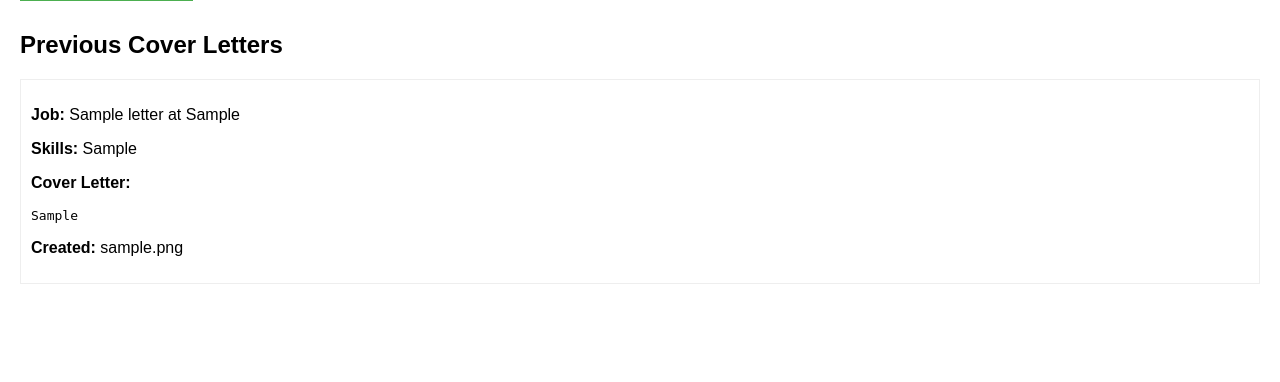
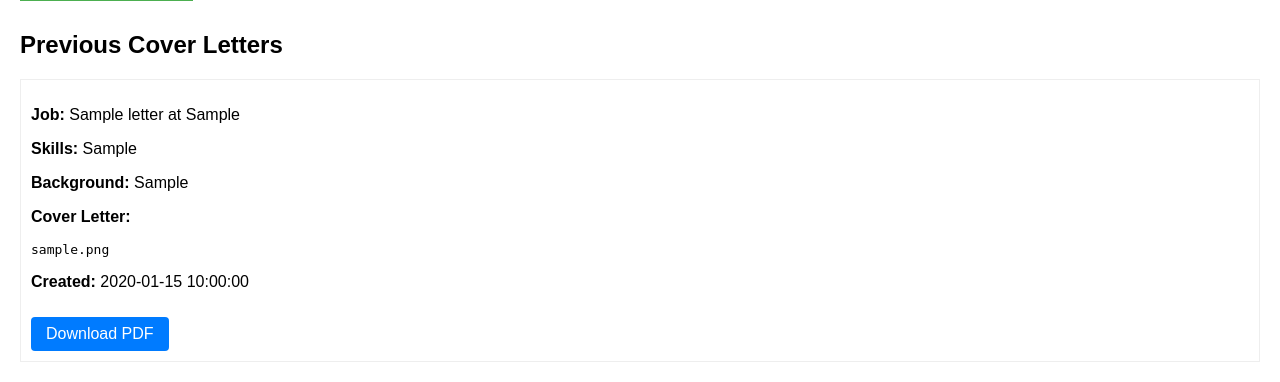
Before and after one commit to mmayden/cover_letter_assistant, a Flask app: page / in a window 1280 px wide. Shown: the part 423-805 px from the top of the page. Before the commit the page ends 707 px from the top, so only its background shows below. Run offline with Flask 3, Linux system fonts and the light colour scheme; tables that the repository leaves empty hold one stand-in row (values such as "Sample post").

Commit message:
Added reportlab for PDG generation and PDF download route for cover letters

```diff
--- a/app.py
+++ b/app.py
@@ -1,8 +1,10 @@
-from flask import Flask, request, render_template
+from flask import Flask, request, render_template, send_file
 import requests
 from dotenv import load_dotenv
 import os
 from database import init_db, save_cover_letter, get_all_cover_letters
+from reportlab.lib.pagesizes import letter
+from reportlab.pdfgen import canvas
 
 load_dotenv()
 app = Flask(__name__)
@@ -57,6 +59,21 @@ def index():
     letters = get_all_cover_letters()
     return render_template('index.html', cover_letter=cover_letter, letters=letters)
 
+@app.route('/download/<int:letter_id>')
+def download_letter(letter_id):
+    letters = get_all_cover_letters()
+    letter = next((l for l in letters if l[0] == letter_id), None)
+    if not letter:
+        return "Letter not found", 404
+    filename = f"cover_letter_{letter_id}.pdf"
+    c = canvas.Canvas(filename, pagesize=letter)
+    y = 750
+    for line in letter[4].split('\n'):
+        c.drawString(100, y, line)
+        y -= 15
+    c.save()
+    return send_file(filename, as_attachment=True)
+
 if __name__ == '__main__':
     init_db()
     app.run(debug=True)
--- a/database.py
+++ b/database.py
@@ -26,7 +26,7 @@ def save_cover_letter(job_title, company, skills, cover_letter, background=''):
 def get_all_cover_letters():
     conn = sqlite3.connect('cover_letters.db')
     c = conn.cursor()
-    c.execute('SELECT job_title, company, skills, background, cover_letter, created_at FROM cover_letters')
+    c.execute('SELECT id, job_title, company, skills, background, cover_letter, created_at FROM cover_letters')
     letters = c.fetchall()
     conn.close()
     return letters
--- a/requirements.txt
+++ b/requirements.txt
@@ -1,3 +1,4 @@
 flask==3.0.3
-requests==2.31.0
+requests==2.32.3
 python-dotenv==1.0.1
+reportlab==4.2.5
--- a/templates/index.html
+++ b/templates/index.html
@@ -14,6 +14,8 @@
         .history { margin-top: 30px; }
         .history-item { margin-bottom: 15px; padding: 10px; border: 1px solid #eee; }
         .error { color: red; }
+        .download-btn { display: inline-block; padding: 8px 15px; background-color: #007BFF; color: white; text-decoration: none; border-radius: 4px; margin-top: 10px; }
+        .download-btn:hover { background-color: #0056b3; }
     </style>
 </head>
 <body>
@@ -50,10 +52,12 @@
         <h2>Previous Cover Letters</h2>
         {% for letter in letters %}
             <div class="history-item">
-                <p><strong>Job:</strong> {{ letter[0] }} at {{ letter[1] }}</p>
-                <p><strong>Skills:</strong> {{ letter[2] }}</p>
-                <p><strong>Cover Letter:</strong> <pre>{{ letter[3] }}</pre></p>
-                <p><strong>Created:</strong> {{ letter[4] }}</p>
+                <p><strong>Job:</strong> {{ letter[1] }} at {{ letter[2] }}</p>
+                <p><strong>Skills:</strong> {{ letter[3] }}</p>
+                <p><strong>Background:</strong> {{ letter[4] }}</p>
+                <p><strong>Cover Letter:</strong> <pre>{{ letter[5] }}</pre></p>
+                <p><strong>Created:</strong> {{ letter[6] }}</p>
+                <a href="{{ url_for('download_letter', letter_id=letter[0]) }}" class="download-btn">Download PDF</a>
             </div>
         {% endfor %}
     </div>
```
Also changed, not shown: 1 other file.
